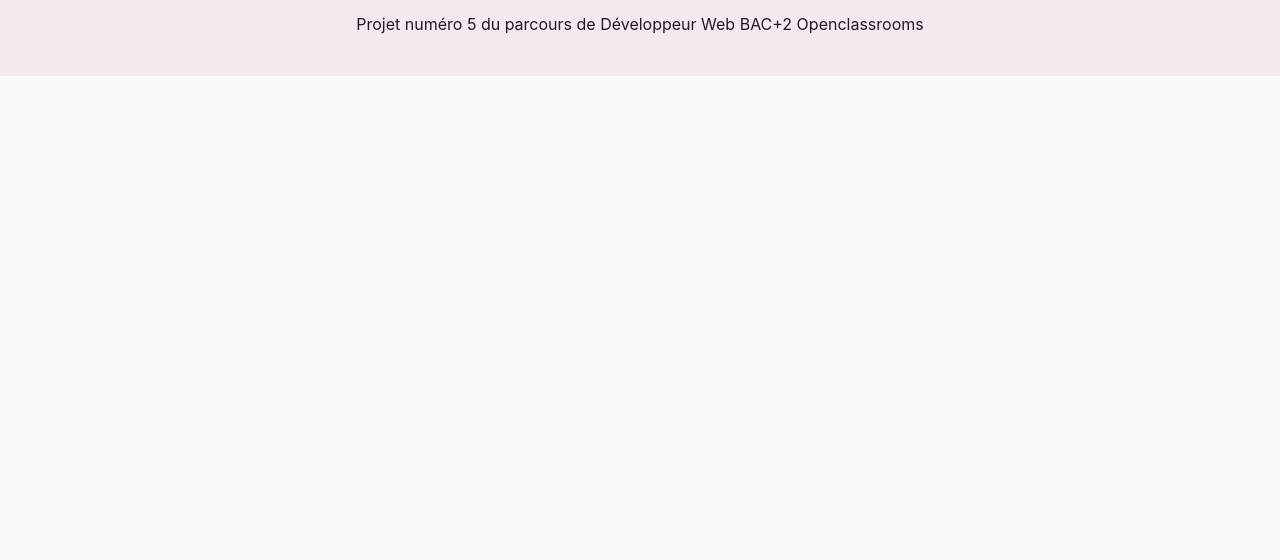
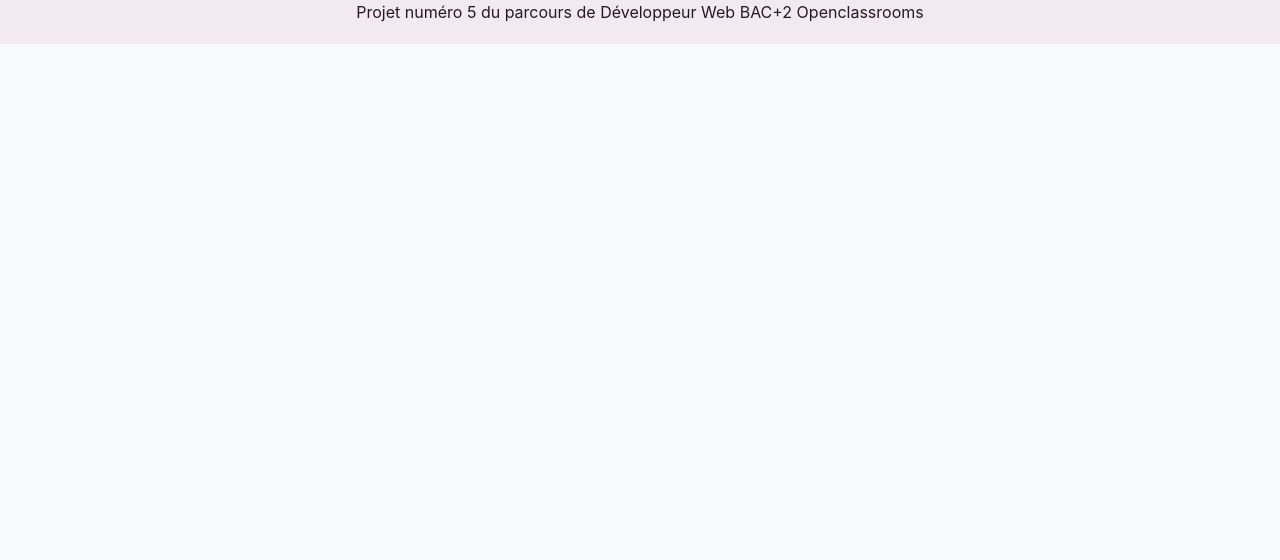
Before and after one commit to Tinany/Faure_Tinany_5_10122020, a plain HTML site: page Frontend/pages/cartPage.html in a window 1280 px wide. Shown: the part 240-800 px from the top of the page. Drawn offline with nearby package versions, Linux system fonts and the light colour scheme; files that its build step writes are made by us from their sources; files whose address does not match are found by name; a web font is replaced by a local one.

Commit message:
Add style for header& footer on cartPage

```diff
--- a/Frontend/pages/cartPage.html
+++ b/Frontend/pages/cartPage.html
@@ -7,8 +7,8 @@
     <meta name="description" content="Orinoco est un site e-commerce qui se démarque des grandes enseignes par ses applications thématiques">
 
     <link rel="stylesheet" href="https://stackpath.bootstrapcdn.com/bootstrap/4.5.2/css/bootstrap.min.css" integrity="sha384-JcKb8q3iqJ61gNV9KGb8thSsNjpSL0n8PARn9HuZOnIxN0hoP+VmmDGMN5t9UJ0Z" crossorigin="anonymous">
-    <link rel="stylesheet" href="../Frontend/assets/style/font/specimen_files/specimen_stylesheet.css" type="text/css"/>
-	<link rel="stylesheet" href="../Frontend/assets/style/main.css" type="text/css"/>
+    <link rel="stylesheet" href="../assets/style/font/specimen_files/specimen_stylesheet.css" type="text/css"/>
+	<link rel="stylesheet" href="../assets/style/main.css" type="text/css"/>
     <script src="https://use.fontawesome.com/releases/v5.15.2/js/all.js" data-auto-replace-svg="nest"></script>
 
 
```
